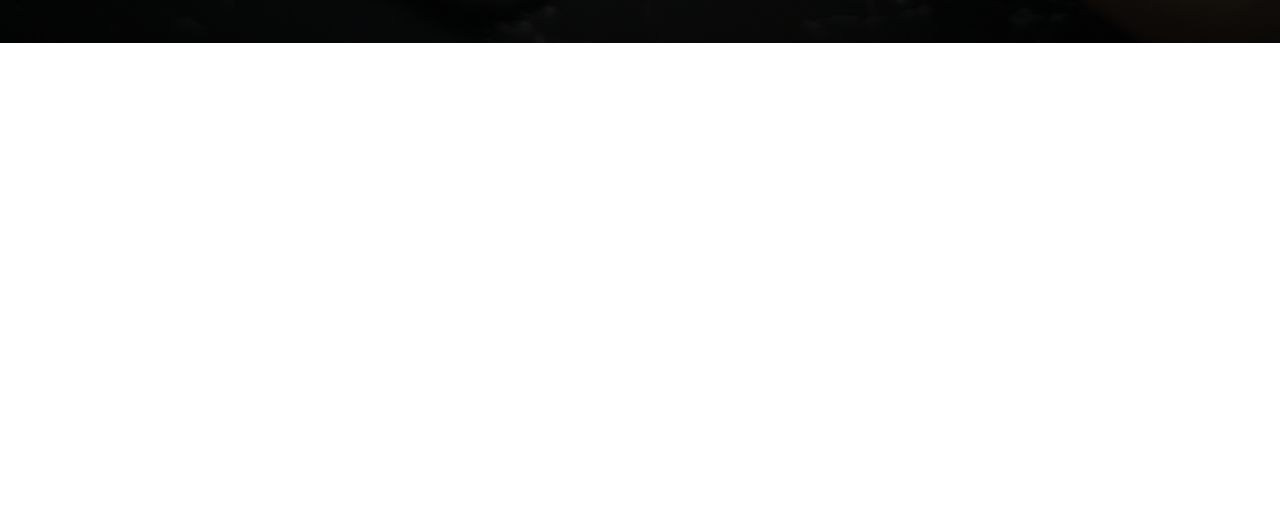
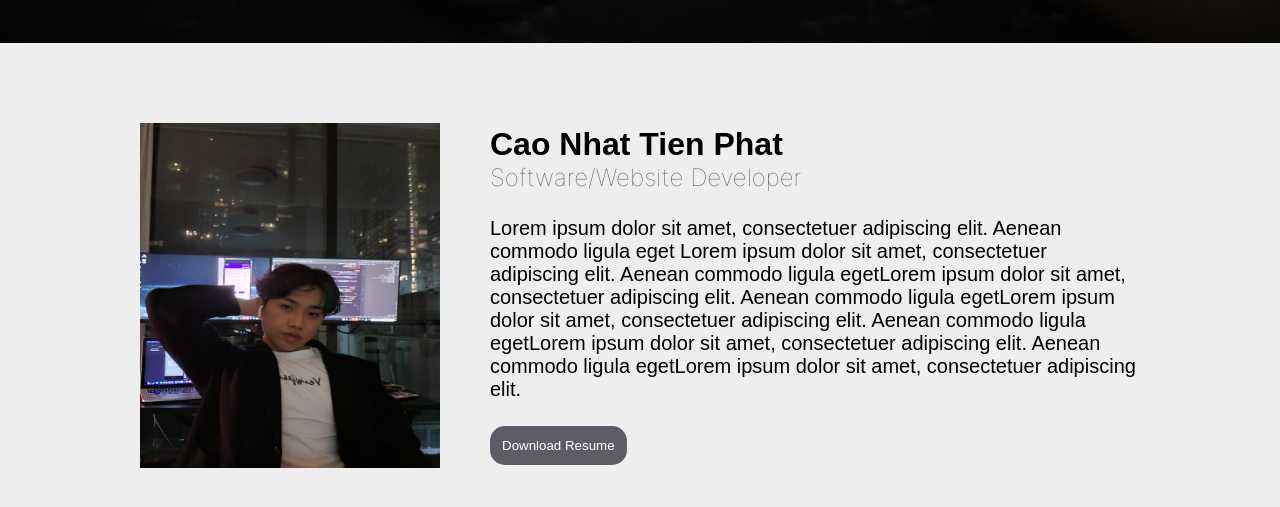
Before and after one commit to bocongamco/Portofolio, a plain HTML site: page index.html in a window 1280 px wide. Shown: the part 757-1264 px from the top of the page. Before the commit the page ends 800 px from the top, so only its background shows below. Drawn offline with Linux system fonts and the light colour scheme; a web font is replaced by a local one.

Commit message:
about me section

```diff
--- a/index.html
+++ b/index.html
@@ -9,7 +9,7 @@
 
     <body>
 
-        <div class ="intro">
+        <section class ="intro">
             <nav>
                 <ul>
                     <li> <a href ="#"> About me </a> </li>
@@ -27,8 +27,25 @@
             </div>
 
 
-        </div>
+        </section>
 
+
+        <section class ="about-me">
+            <div class ="main">
+                <img src="images/avatar.jpg">
+                <div class = "about-text">
+                    <h2>Cao Nhat Tien Phat</h2>
+                    <h3>Software/Website Developer</h3>
+                    <p>
+                        Lorem ipsum dolor sit amet, consectetuer adipiscing elit.
+                        Aenean commodo ligula eget Lorem ipsum dolor sit amet, consectetuer adipiscing elit. Aenean commodo ligula egetLorem ipsum dolor sit amet, consectetuer
+                        adipiscing elit. Aenean commodo ligula egetLorem ipsum dolor sit amet, consectetuer adipiscing elit. Aenean commodo ligula egetLorem ipsum dolor sit amet,
+                        consectetuer adipiscing elit. Aenean commodo ligula egetLorem ipsum dolor sit amet, consectetuer adipiscing elit.
+                    </p>
+                    <button type = "button">Download Resume</button>
+                </div>
+            </div>
+        </section>
 
 
     </body>
--- a/style.css
+++ b/style.css
@@ -27,6 +27,7 @@
     padding: 0;
     margin: 0;
     box-sizing: border-box;
+    font-family: 'Inter-Regular', sans-serif;
     font-family: 'Inter-Regular', sans-serif;
 }
 
@@ -98,3 +99,41 @@ button:hover{
     transition: .3s;
     cursor: pointer;
 }
+.about-me{
+    width: 100%;
+    padding: 80px;
+    background-color: #EEEEEE;
+}
+.about-me img{
+    height: 345px;
+    width: 300px;
+}
+.about-text{
+    width: 650px;
+}
+.main{
+    width: 1050px;
+    max-width: 95%;
+    margin: 0 auto;
+    display: flex;
+    align-items: center;
+    justify-content: space-around;
+}
+.about-text h2{
+    font-family: 'Inter-Regular', sans-serif;
+    font-weight: bold;
+    font-size: 32px;
+
+}
+.about-text h3{
+    font-family: 'Inter-Thin', sans-serif;
+    font-weight: lighter;
+    color: #545454;
+    margin-bottom: 25px;
+    font-size: 24px;
+}
+.about-text p{
+    font-family: 'Inter-Regular', sans-serif;
+    font-size: 20px;
+    margin-bottom: 25px;
+}
```
Also changed, not shown: images/avatar.jpg (added).
